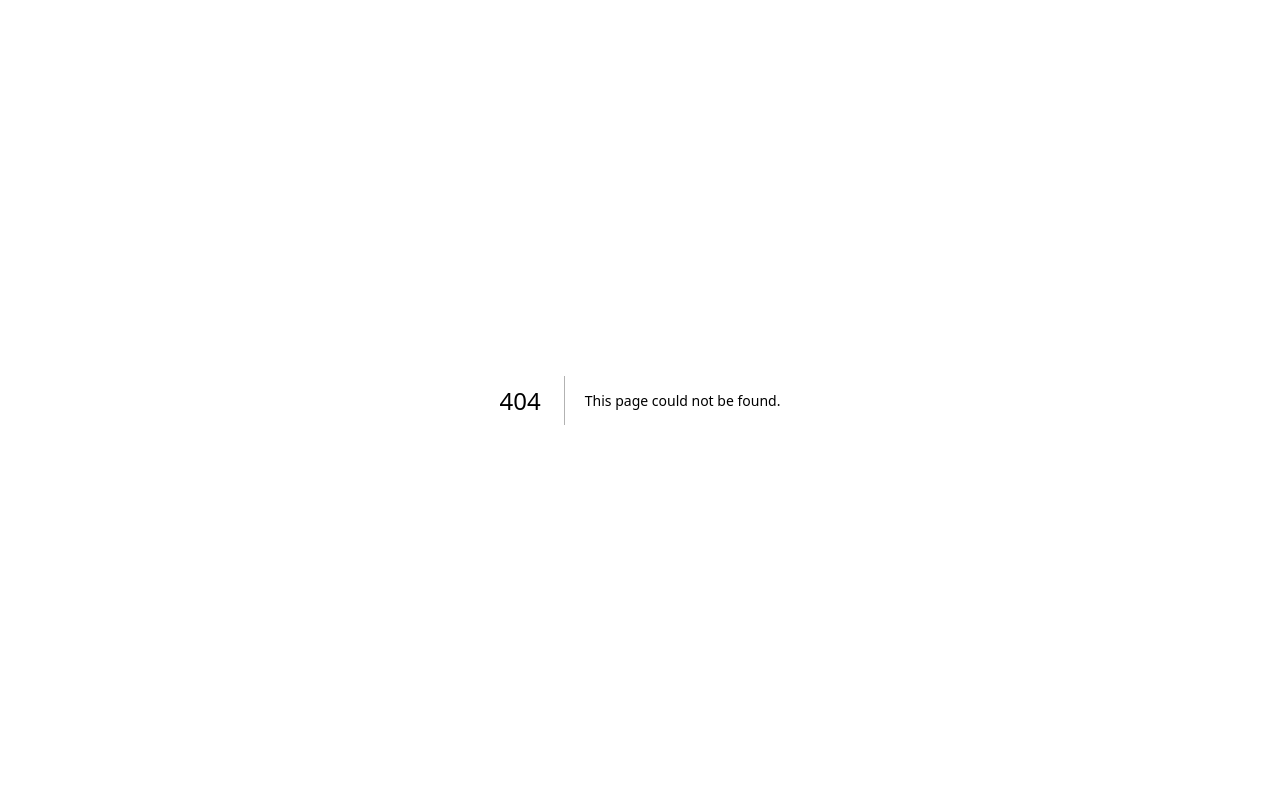
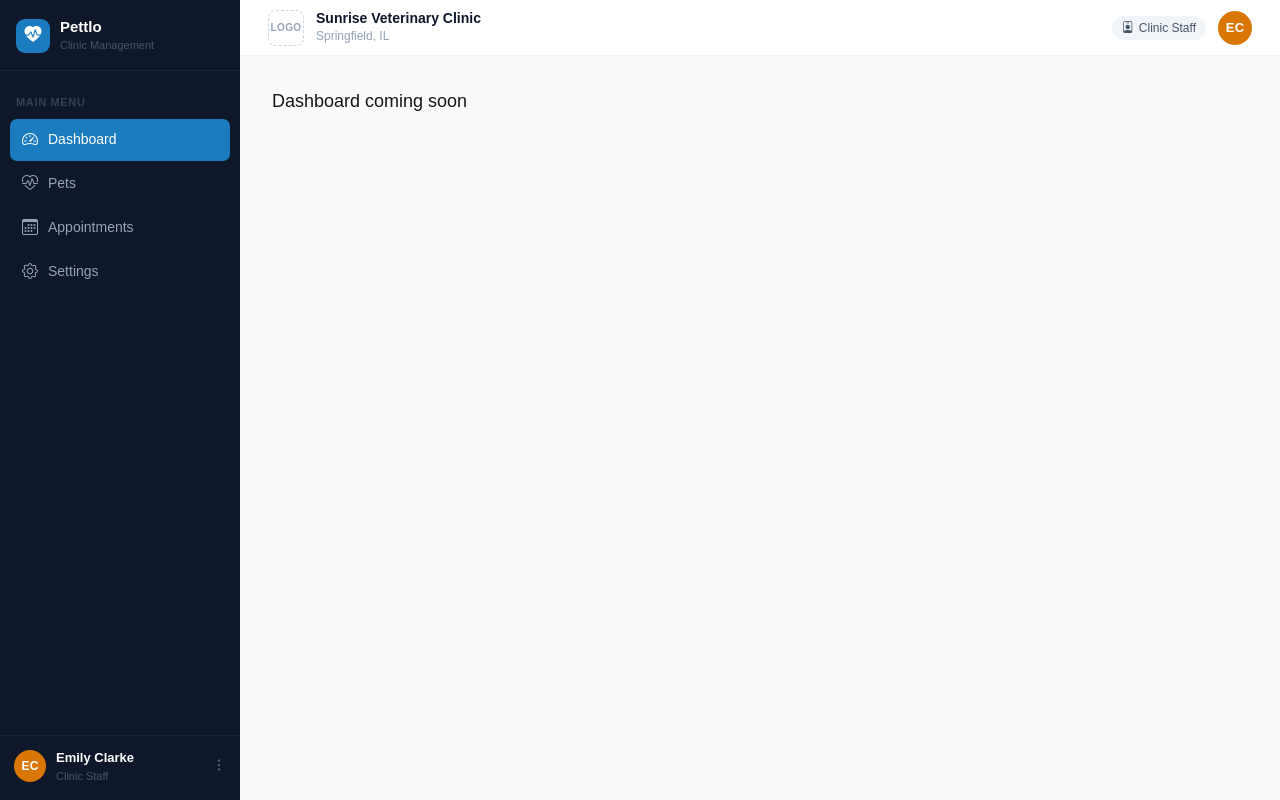
Before and after one commit to JoshuaVanStraaten/pettlo-poc, a Next.js app in the folder apps/web/: page /dashboard in a window 1280 px wide. Before the commit this address had no page. Built offline with nearby package versions, Linux system fonts and the light colour scheme.

Commit message:
feat: add clinic shell layout — Sidebar, TopBar, route group

```diff
--- /dev/null
+++ b/apps/web/app/(clinic)/dashboard/page.tsx
@@ -0,0 +1,3 @@
+export default function DashboardPlaceholder() {
+  return <div style={{ padding: 32, fontSize: 18 }}>Dashboard coming soon</div>
+}
--- /dev/null
+++ b/apps/web/app/(clinic)/layout.tsx
@@ -0,0 +1,16 @@
+import { Sidebar } from "@/components/sidebar"
+import { TopBar } from "@/components/top-bar"
+
+export default function ClinicLayout({ children }: { children: React.ReactNode }) {
+  return (
+    <div style={{ display: "flex", height: "100vh", overflow: "hidden" }}>
+      <Sidebar />
+      <div style={{ flex: 1, display: "flex", flexDirection: "column", overflow: "hidden" }}>
+        <TopBar />
+        <main style={{ flex: 1, overflowY: "auto", background: "#f8fafc" }}>
+          {children}
+        </main>
+      </div>
+    </div>
+  )
+}
--- /dev/null
+++ b/apps/web/components/sidebar.tsx
@@ -0,0 +1,79 @@
+"use client"
+
+import Link from "next/link"
+import { usePathname } from "next/navigation"
+import { AvatarBadge } from "@/components/ui/avatar-badge"
+
+const NAV_ITEMS = [
+  { href: "/dashboard",        label: "Dashboard",    icon: "bi-speedometer2" },
+  { href: "/pets",             label: "Pets",         icon: "bi-heart-pulse"  },
+  { href: "/appointments/new", label: "Appointments", icon: "bi-calendar3"    },
+  { href: "/settings",         label: "Settings",     icon: "bi-gear"         },
+]
+
+export function Sidebar() {
+  const pathname = usePathname()
+
+  return (
+    <div style={{
+      width: 240, minHeight: "100vh", background: "#0f172a",
+      display: "flex", flexDirection: "column", flexShrink: 0,
+    }}>
+      {/* Logo */}
+      <div style={{ padding: "18px 16px 16px", borderBottom: "1px solid rgba(255,255,255,0.06)" }}>
+        <div style={{ display: "flex", alignItems: "center", gap: 10 }}>
+          <div style={{
+            width: 34, height: 34, borderRadius: 9, background: "#1a7bbf",
+            display: "flex", alignItems: "center", justifyContent: "center", flexShrink: 0,
+          }}>
+            <i className="bi bi-heart-pulse-fill" style={{ color: "white", fontSize: 17 }} />
+          </div>
+          <div>
+            <div style={{ fontSize: 15, fontWeight: 700, color: "white", lineHeight: 1.2 }}>Pettlo</div>
+            <div style={{ fontSize: 11, color: "#475569", marginTop: 1 }}>Clinic Management</div>
+          </div>
+        </div>
+      </div>
+
+      {/* Section label */}
+      <div style={{ padding: "18px 16px 6px" }}>
+        <span style={{ fontSize: 11, fontWeight: 600, color: "#334155", textTransform: "uppercase", letterSpacing: "0.06em" }}>
+          Main Menu
+        </span>
+      </div>
+
+      {/* Nav */}
+      <nav style={{ padding: "0 10px", flex: 1 }}>
+        {NAV_ITEMS.map(item => {
+          const active = pathname === item.href || (item.href !== "/dashboard" && pathname.startsWith(item.href))
+          return (
+            <Link key={item.href} href={item.href} style={{
+              display: "flex", alignItems: "center", gap: 10,
+              padding: "9px 12px", borderRadius: 7, fontSize: 14, fontWeight: 500,
+              marginBottom: 2, textDecoration: "none", transition: "all 0.15s",
+              background: active ? "#1a7bbf" : "transparent",
+              color: active ? "white" : "#94a3b8",
+            }}>
+              <i className={`bi ${item.icon}`} style={{ fontSize: 16, flexShrink: 0 }} />
+              {item.label}
+            </Link>
+          )
+        })}
+      </nav>
+
+      {/* User card */}
+      <div style={{ padding: "12px 14px 16px", borderTop: "1px solid rgba(255,255,255,0.06)" }}>
+        <div style={{ display: "flex", alignItems: "center", gap: 10 }}>
+          <AvatarBadge name="Emily Clarke" size={32} />
+          <div style={{ flex: 1, minWidth: 0 }}>
+            <div style={{ fontSize: 13, fontWeight: 600, color: "white", overflow: "hidden", textOverflow: "ellipsis", whiteSpace: "nowrap" }}>
+              Emily Clarke
+            </div>
+            <div style={{ fontSize: 11, color: "#475569" }}>Clinic Staff</div>
+          </div>
+          <i className="bi bi-three-dots-vertical" style={{ color: "#475569", fontSize: 14 }} />
+        </div>
+      </div>
+    </div>
+  )
+}
--- /dev/null
+++ b/apps/web/components/top-bar.tsx
@@ -0,0 +1,36 @@
+import { AvatarBadge } from "@/components/ui/avatar-badge"
+
+export function TopBar() {
+  return (
+    <div style={{
+      height: 56, background: "white", borderBottom: "1px solid #f1f5f9",
+      display: "flex", alignItems: "center", justifyContent: "space-between",
+      padding: "0 28px", flexShrink: 0,
+    }}>
+      <div style={{ display: "flex", alignItems: "center", gap: 12 }}>
+        <div style={{
+          width: 36, height: 36, borderRadius: 8,
+          border: "1.5px dashed #cbd5e1", display: "flex", alignItems: "center",
+          justifyContent: "center", color: "#94a3b8", fontSize: 10, fontWeight: 600,
+          letterSpacing: "0.04em", userSelect: "none",
+        }}>
+          LOGO
+        </div>
+        <div>
+          <div style={{ fontSize: 14, fontWeight: 600, color: "#0f172a", lineHeight: 1.2 }}>Sunrise Veterinary Clinic</div>
+          <div style={{ fontSize: 12, color: "#94a3b8" }}>Springfield, IL</div>
+        </div>
+      </div>
+      <div style={{ display: "flex", alignItems: "center", gap: 12 }}>
+        <span style={{
+          display: "inline-flex", alignItems: "center", gap: 5,
+          background: "#f1f5f9", color: "#475569", borderRadius: 9999,
+          padding: "3px 10px", fontSize: 12, fontWeight: 500,
+        }}>
+          <i className="bi bi-person-badge" style={{ fontSize: 12 }} /> Clinic Staff
+        </span>
+        <AvatarBadge name="Emily Clarke" size={34} />
+      </div>
+    </div>
+  )
+}
```
